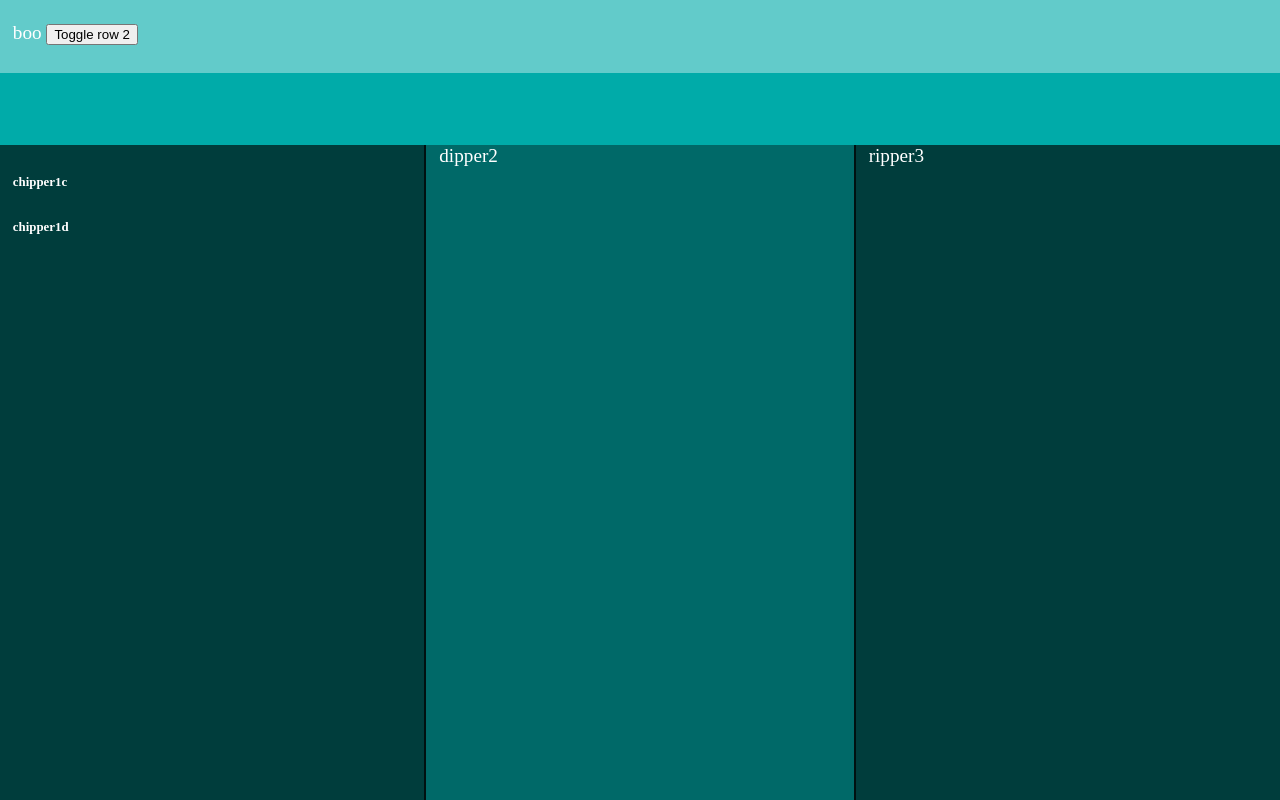
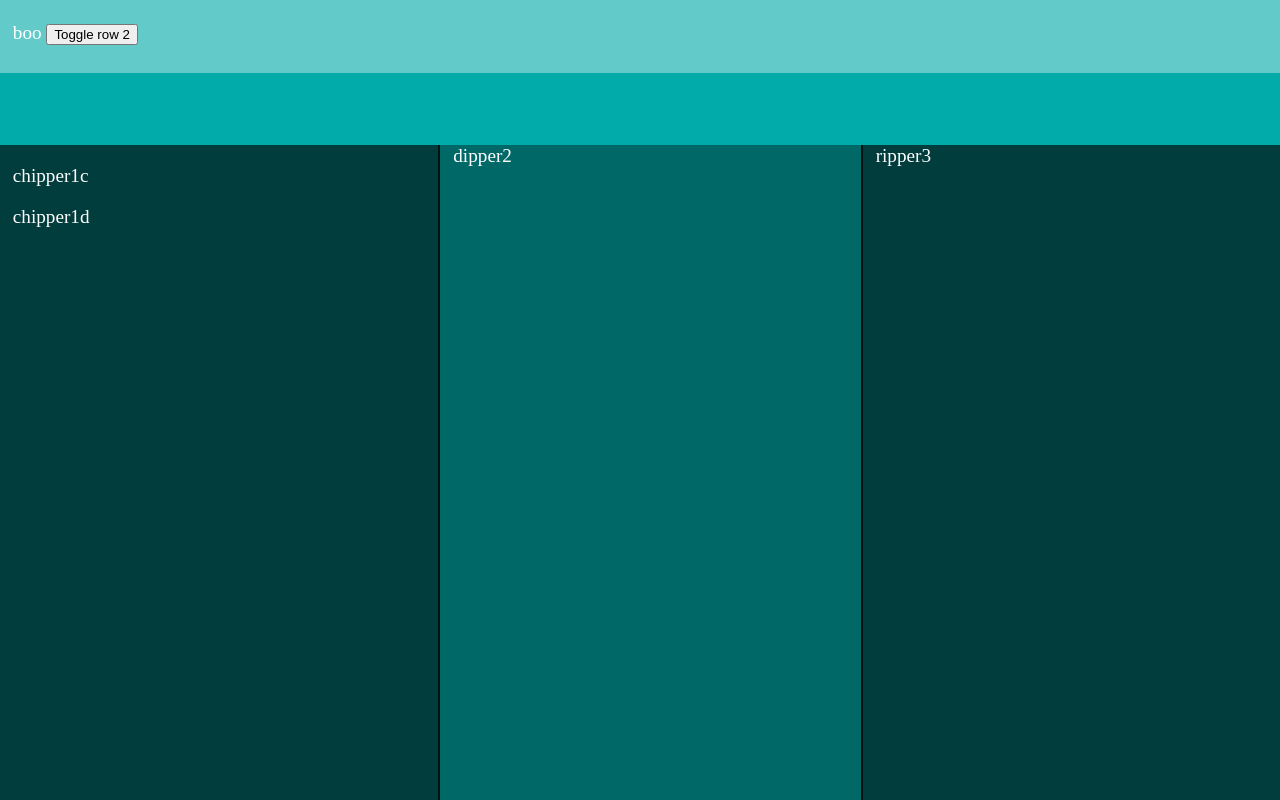
Before and after one commit to flatbill/bareBones, a plain HTML site: page index.html in a window 1280 px wide. Drawn offline with Linux system fonts and the light colour scheme.

Commit message:
Update index.html

```diff
--- a/index.html
+++ b/index.html
@@ -14,8 +14,8 @@
 	</span>
 	<span class='n2 cl0'></span>
 	<span class='m1 cl2'>
-		<h6> chipper1c </h6>
-		<h6> chipper1d </h6>
+		<p> chipper1c </p>
+		<p> chipper1d </p>
 	</span>
 
 	<span class='m2 cl3'>dipper2</span>
```
